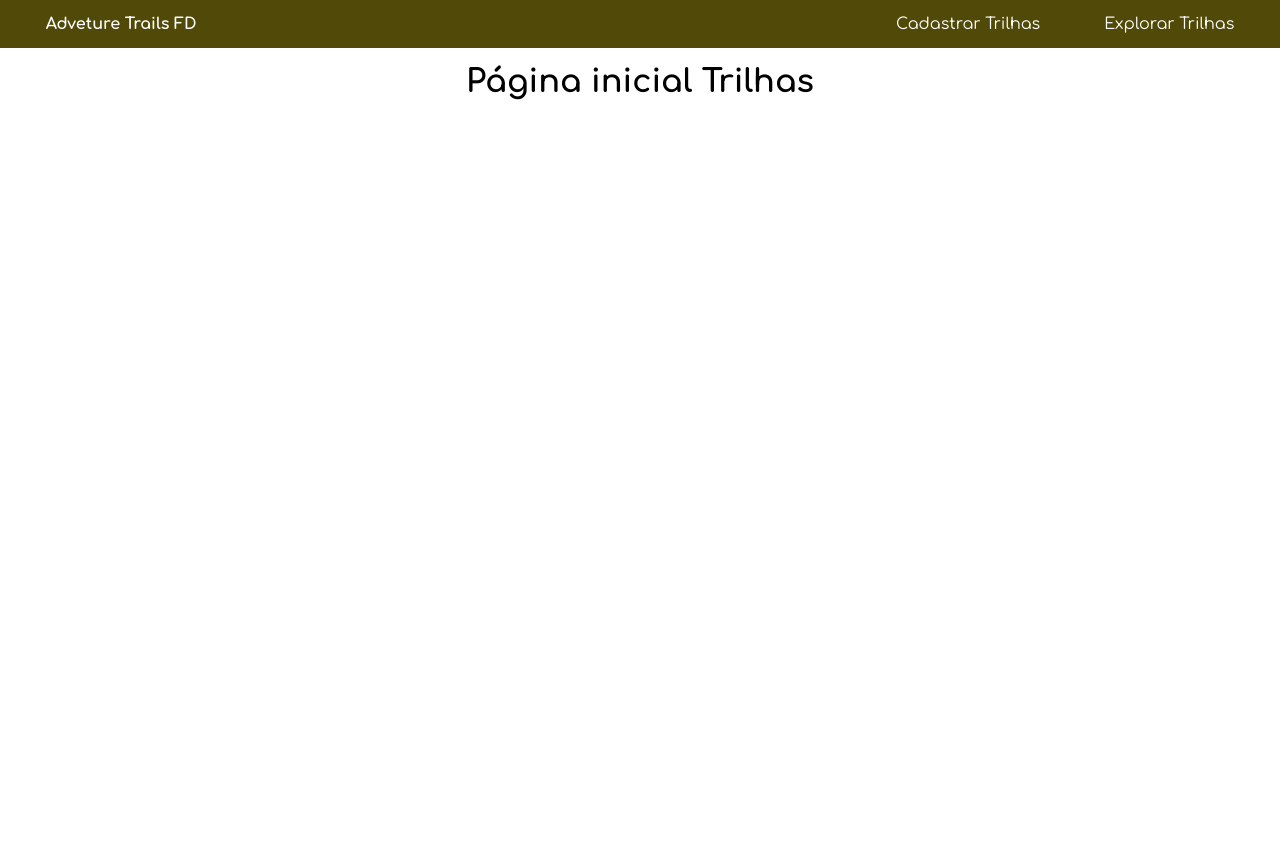
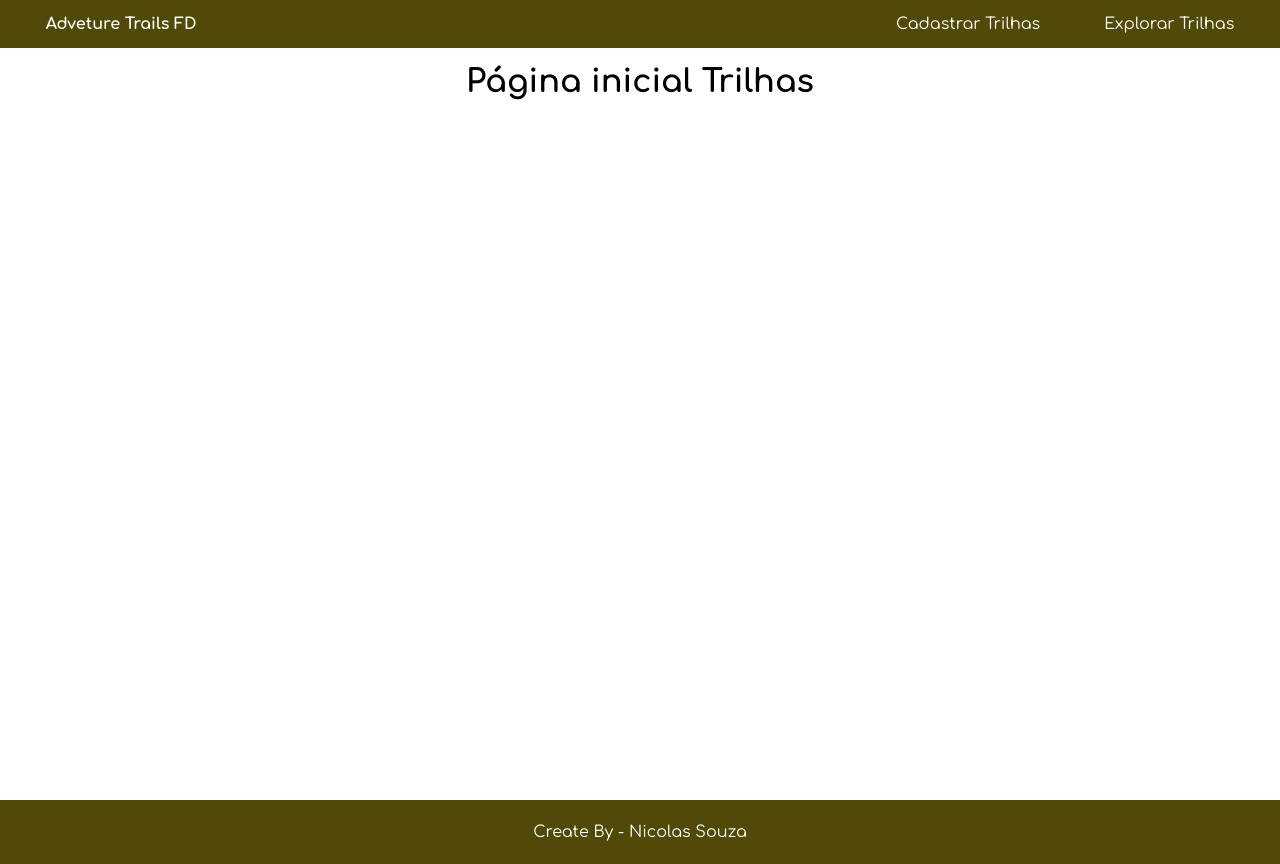
Before and after one commit to Nicolas-Souza-Dev/project_trails, a React (Vite) app: page / in a window 1280 px wide. Before the commit the page ends 800 px from the top, so only its background shows below. Built offline with nearby package versions, Linux system fonts and the light colour scheme.

Commit message:
Confirgurando Outler, Footer e Header

```diff
--- a/src/App.jsx
+++ b/src/App.jsx
@@ -2,12 +2,14 @@ import "./App.css";
 import Header from "./components/Header";
 import { Outlet } from "react-router-dom";
 import { TrilhasContextProvider } from "./context/TrilhasContext";
+import Footer from "../src/components/Footer/footer.jsx";
 
 function App() {
  return (
   <TrilhasContextProvider>
    <Header />
    <Outlet />
+   <Footer />
   </TrilhasContextProvider>
  );
 }
--- /dev/null
+++ b/src/components/Footer/footer.css
@@ -0,0 +1,10 @@
+.footer {
+ padding: 2em;
+ width: 100vw;
+ height: 3em;
+ background-color: var(--primary);
+ color: var(--white);
+ display: flex;
+ align-items: center;
+ justify-content: space-evenly;
+}
--- /dev/null
+++ b/src/components/Footer/footer.jsx
@@ -0,0 +1,14 @@
+import "./footer.css";
+// import { Link } from "react-router-dom";
+
+function Footer() {
+ return (
+  <>
+   <div className="footer">
+    <span>Create By - Nicolas Souza</span>
+   </div>
+  </>
+ );
+}
+
+export default Footer;
```
Also changed, not shown: src/components/Header/index.jsx (+10 -4 lines).
